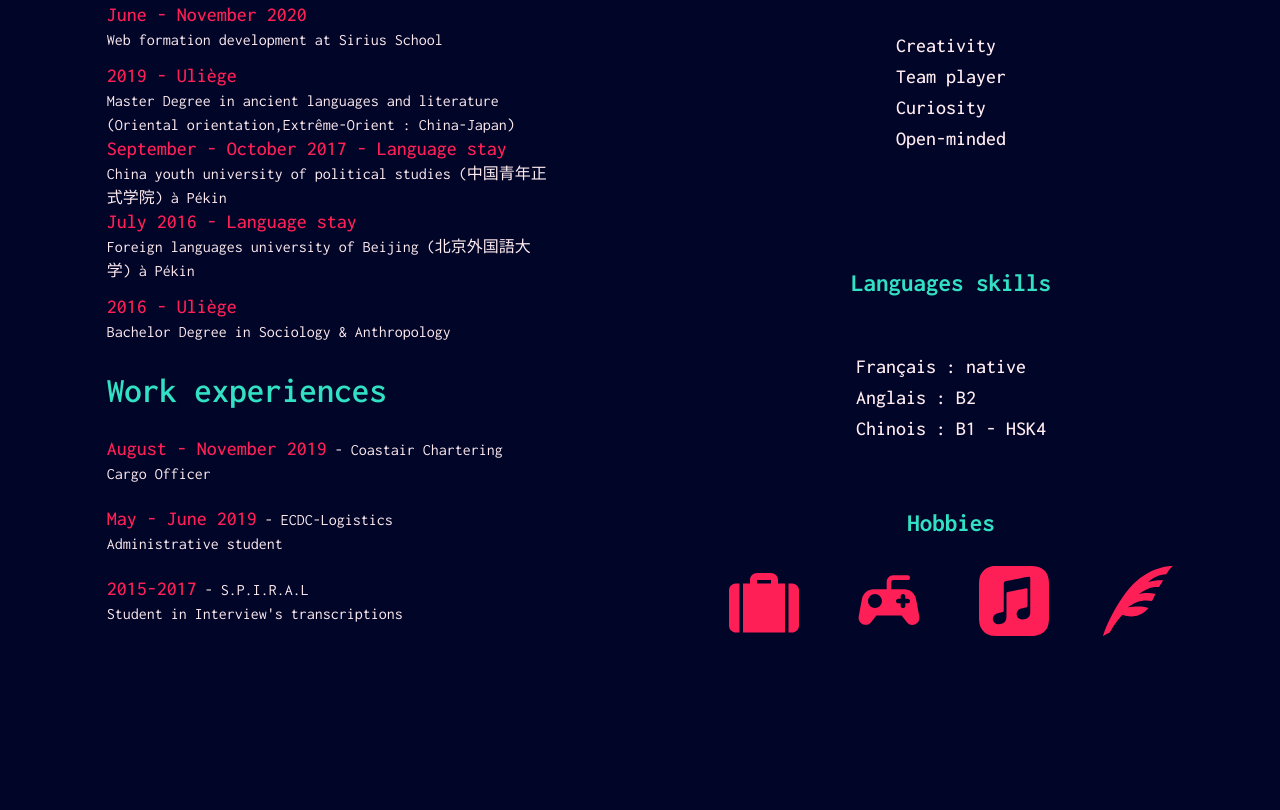
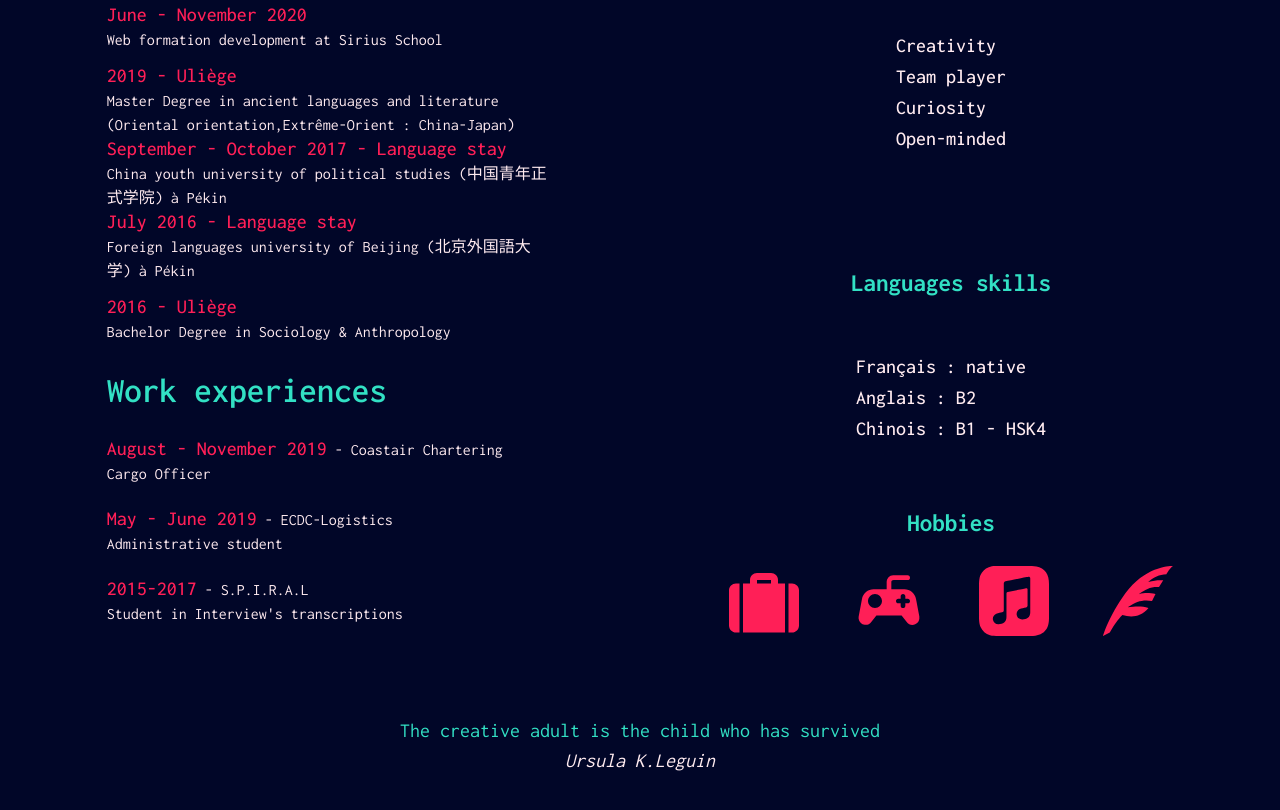
Before and after one commit to Dhaibuna/Curriculum-vitae, a plain HTML site: page index.html in a window 1280 px wide. Shown: the part 742-1552 px from the top of the page. Before the commit the page ends 1428 px from the top, so only its background shows below. Drawn offline with Linux system fonts and the light colour scheme.

Commit message:
update footer

```diff
--- a/index.html
+++ b/index.html
@@ -128,9 +128,12 @@
                     </div>
                 </div>
     </main>
+
     <footer>
+<blockquote> The creative adult is the child who has survived </blockquote>
+<cite>Ursula K.Leguin</cite>
+    </footer>
 
-    </footer>
 </body>
 
 </html>
--- a/main.css
+++ b/main.css
@@ -178,3 +178,19 @@ h3{
 .sidebar_hobbies__icon{
     width: 70px;
 }
+
+/* Footer */
+
+footer{
+    grid-column: 2/12;
+    font-size: 20px;
+    line-height: 1.5em;
+    margin-top: 30px;
+    padding-bottom: 80px;
+    text-align: center;
+}
+
+footer blockquote{
+    color:#32E0C4;
+
+}
```
